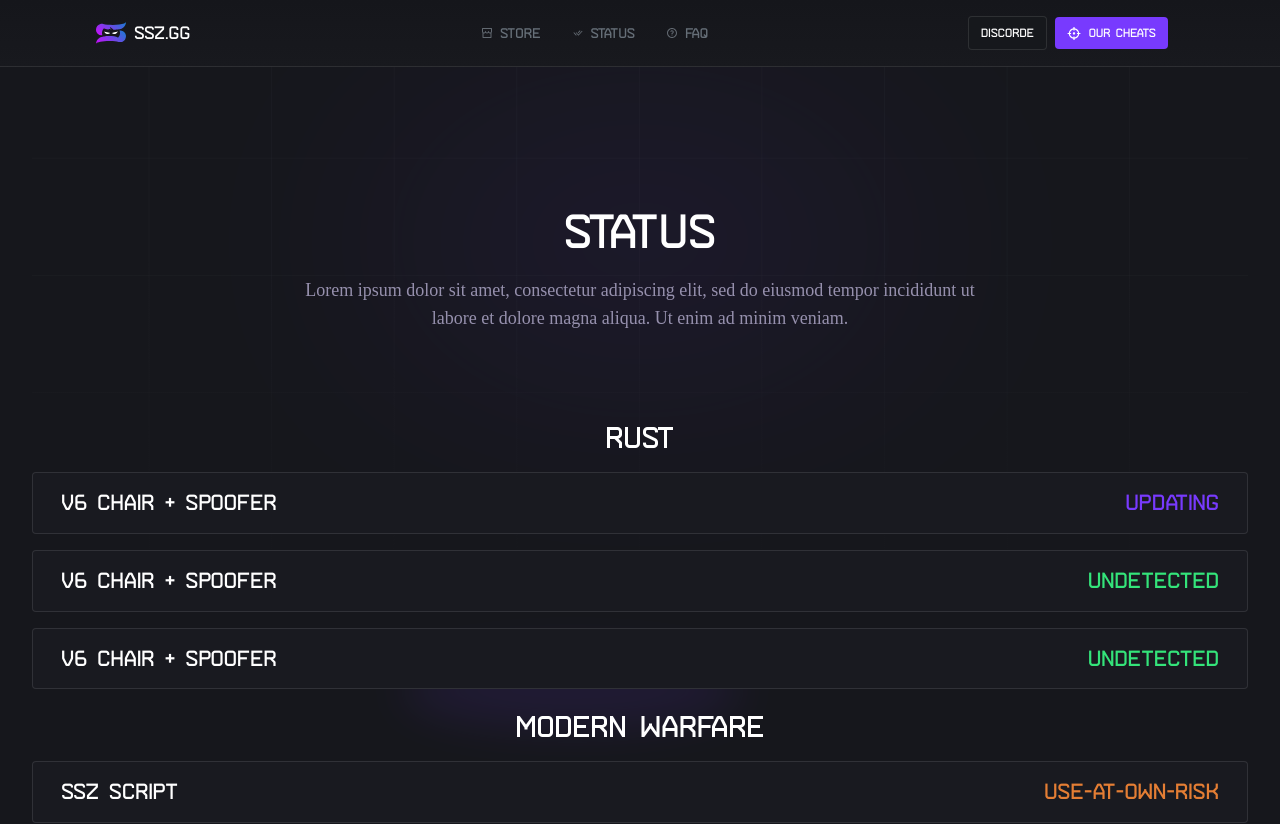
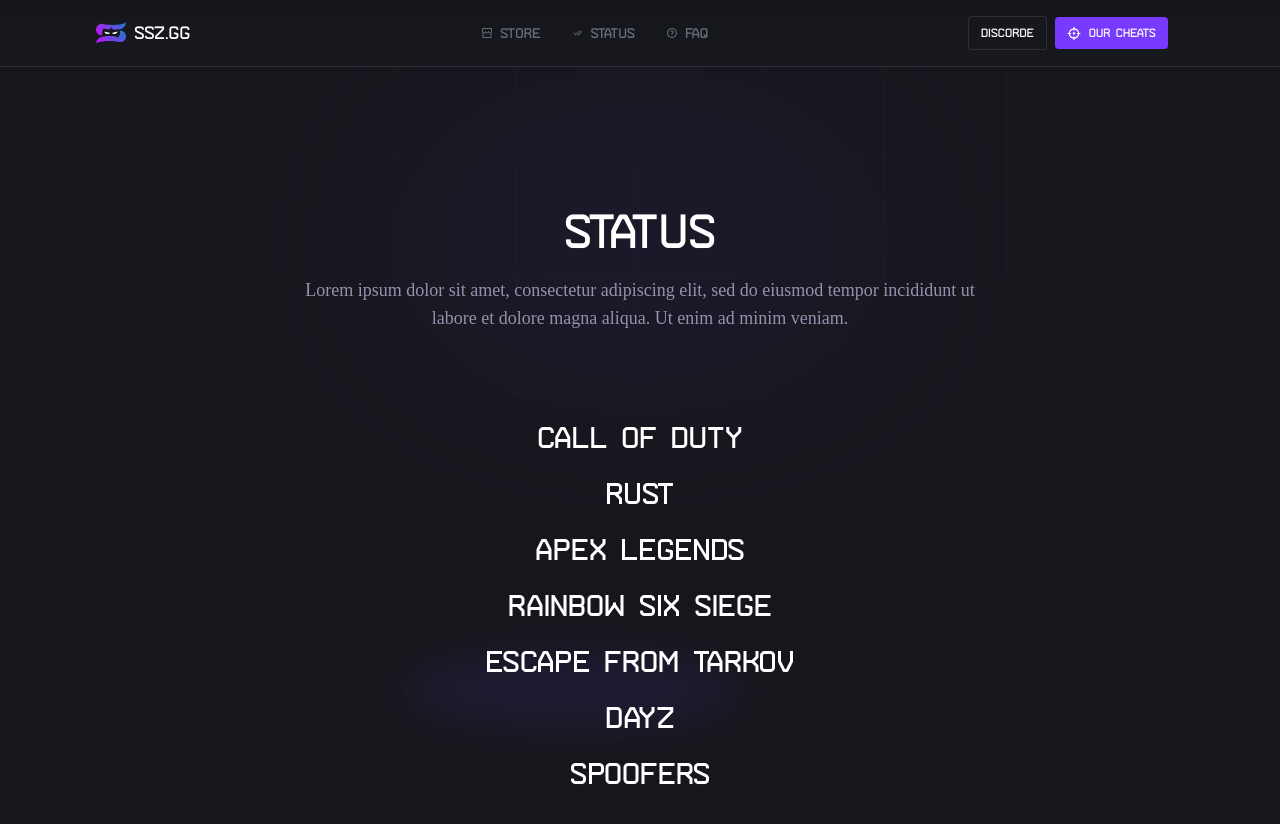
Before and after one commit to fafooti/app-project, a Next.js app: page /status in a window 1280 px wide. Shown: the top 824 px of the page. Built offline with nearby package versions, Linux system fonts and the light colour scheme.

Commit message:
fix : working on status

```diff
--- a/src/modules/Status/Status.jsx
+++ b/src/modules/Status/Status.jsx
@@ -1,20 +1,26 @@
-import React from "react";
+import React, { useEffect, useState } from "react";
+import productsData from "/src/pages/api/products.json";
+import categoryData from "/src/pages/api/categoey.json";
+function Status({title,categoryId}) {
+  const [details,setDetails]=useState([])
+   const handleDetails=()=>{
+    const category = categoryData.data.find((cat) => cat.id === categoryId);
+if (category) {
+  const productIds = category.products.map((product) => product.id);
+  console.log("products ids", productIds);
+  const filteredProducts = allData.products.filter((product) =>
+    productIds.includes(product.id.toString())
+  );
+  setDetails(filteredProducts)
+  console.log("filter", filteredProducts);
 
-function Status({title,details}) {
-    const getStatusColor = (status) => {
-      switch (status) {
-        case "undetected":
-          return "text-primaryGreen";
-        case "detected":
-          return "text-[#E4343F]";
-        case "use-at-own-risk":
-          return "text-[#E47E34]";
-          case "updating":
-            return "text-primaryPurple";
-        default:
-          break;
-      }
-    };
+}
+
+useEffect(()=>{
+  handleDetails()
+  console.log("hi");
+},[details])
+   }
   return (
     <>
       <div className="flex flex-col justify-center items-center gap-4">
--- a/src/pages/products/[id].js
+++ b/src/pages/products/[id].js
@@ -76,7 +76,7 @@
                 <Skeleton className={`w-[475px] h-[268px]`} />
               ) : (
                 <Image
-                  src={`/public/${product?.images[0]?.path}`}
+                  src={`/${product?.images[0]?.path}`}
                   width={475}
                   height={268}
                   alt=""
--- a/src/pages/status/index.jsx
+++ b/src/pages/status/index.jsx
@@ -1,6 +1,8 @@
 import Layout from "@/layouts/Layout";
 import Status from "@/modules/Status/Status";
-import React from "react";
+import React, { useEffect, useState } from "react";
+import productsData from "/src/pages/api/products.json";
+import categoryData from "/src/pages/api/categoey.json"
 const statuses = [
   {
     id:1,
@@ -41,6 +43,13 @@
   },
 ];
 function index() {
+  const [categories,setCategories]=useState([])
+
+useEffect(()=>{
+  setCategories(categoryData.data)
+},[])
+
+
   return (
     <Layout>
       <div
@@ -59,9 +68,9 @@
           </p>
         </div>
         <div className="flex flex-col gap-5 pt-4">
-          {statuses.map((item) => (
+          {categories.map((item) => (
             <div key={item.id} className="">
-              <Status title={item.title} details={item.details} />
+              <Status title={item.title} categoryId={item.id} />
             </div>
           ))}
         </div>
```
